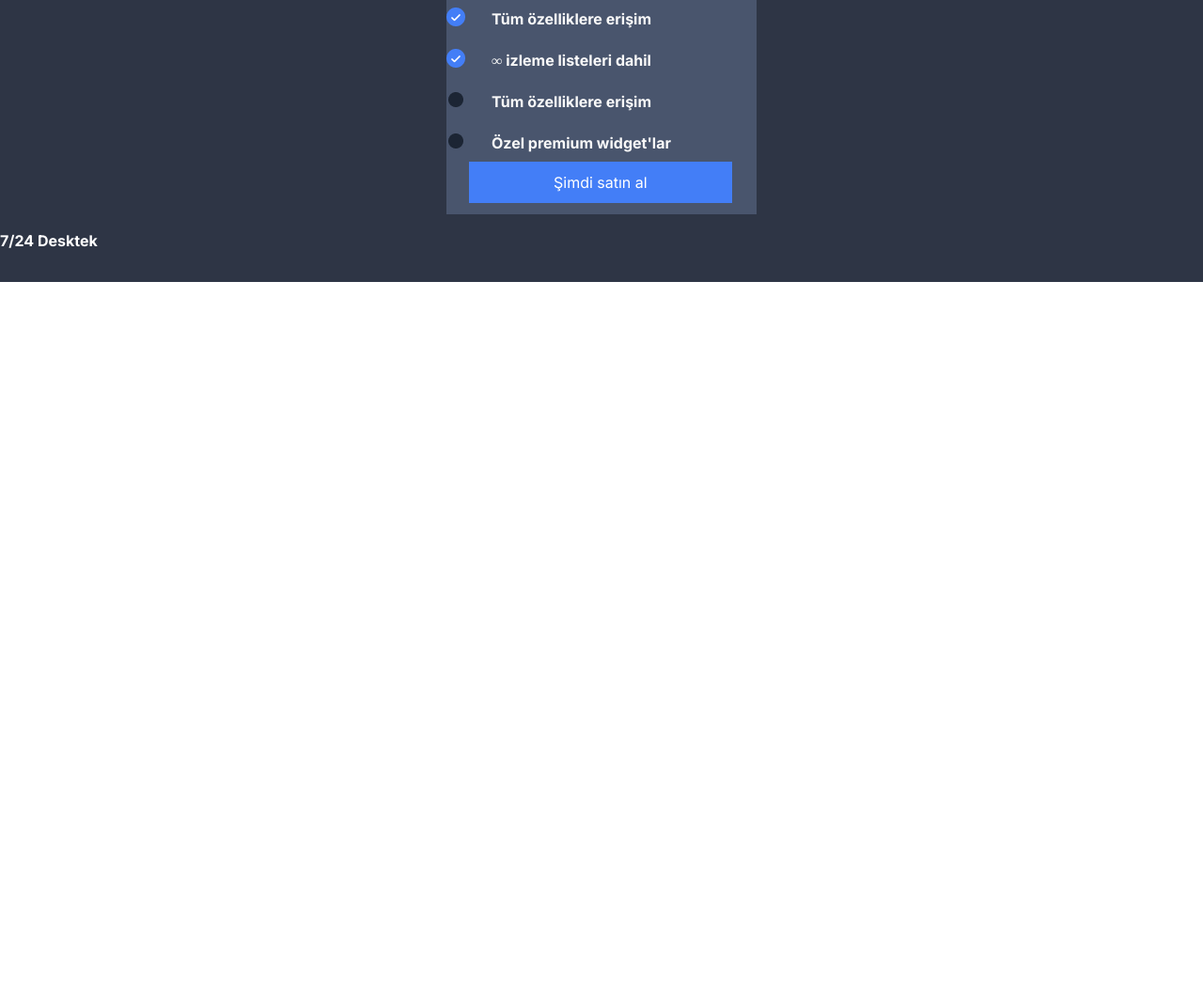
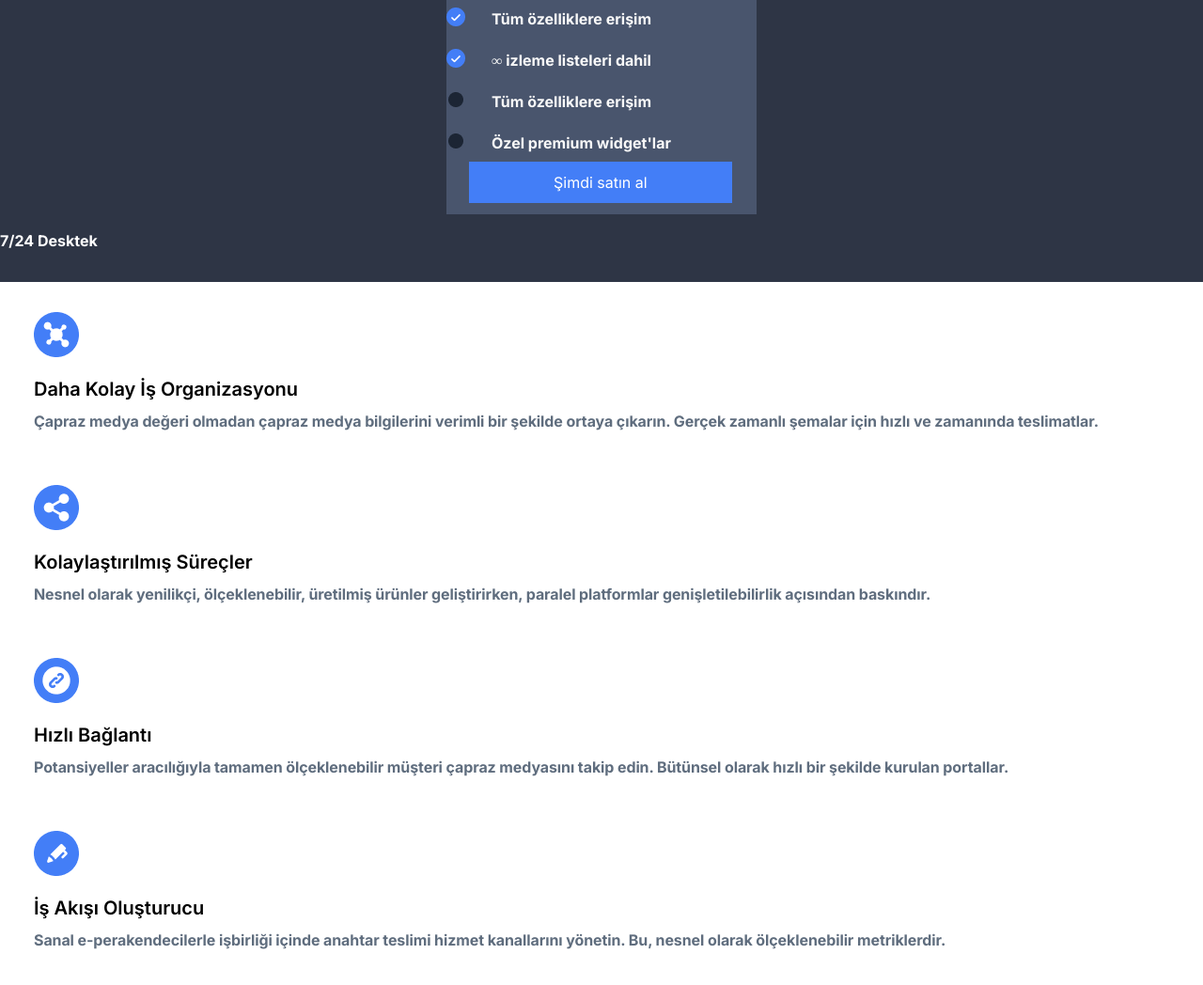
Before and after one commit to dursunkokturk/Front-End-School-Responsive-Project-Lookscout-Pricing-Page, a plain HTML site: page index.html in a window 1280 px wide. Shown: the part 1414-2462 px from the top of the page at 94% size. Before the commit the page ends 1714 px from the top, so only its background shows below. Drawn offline with Linux system fonts and the light colour scheme.

Commit message:
index.html dosyasinda grid-container-1 alani olusturuldu yazilar ve ikonlar eklendi css islemleri yapildi

```diff
--- a/assets/css/lookcout-pricing-page.css
+++ b/assets/css/lookcout-pricing-page.css
@@ -148,4 +148,48 @@ body {
     color: white;
     padding-bottom: 32px;
   }
+
 }
+.grid-container-1 {
+  display: grid;
+  /* grid-template-columns: repeat(1, 1fr); */
+  margin-top: 32px;
+  margin-inline: 18px;
+
+  .item-1 {
+    margin-inline: 18px;
+    margin-bottom: 40px;
+
+    img {
+      margin-bottom: 16px;
+    }
+
+    h3 {
+      font-size: 20px;
+      font-weight: 600;
+      line-height: 28px;
+      letter-spacing: -2%;
+      margin-bottom: 8px;
+    }
+
+    h4 {
+      font-size: 16px;
+      color: #5F6D7E;
+      line-height: 24px;
+      letter-spacing: -0.1px;
+      margin-bottom: 16px;
+    }
+
+    a {
+      font-size: 15px;
+      font-weight: 600;
+      text-decoration: none;
+      color: #437EF7;
+      display: flex;
+    }
+
+    .icons-right {
+      margin-left: 6px;
+    }
+  }
+}
--- a/index.html
+++ b/index.html
@@ -22,7 +22,8 @@
 
     <div class="container-general-title">
       <h1>Hype seni buraya getirdi. En iyi yardım için kal.</h1>
-      <h3>Ödeme sektöründe devrim yaratmanın mümkün olduğu söylendi. Biz tekerleği yeniden icat etmedik, üzerine inşa etmeye karar verdik - ve başardık.</h3>
+      <h3>Ödeme sektöründe devrim yaratmanın mümkün olduğu söylendi. Biz tekerleği yeniden icat etmedik, üzerine inşa
+        etmeye karar verdik - ve başardık.</h3>
       <div class="btns">
         <a href="#" class="btn-montly">Aylık</a>
         <a href="#" class="btn-yearly">Yıllık</a>
@@ -113,6 +114,39 @@
     <h4 class="support">7/24 Desktek</h4>
   </div>
 
+  <div class="grid-container-1">
+
+    <div class="item-1">
+      <img src="assets/img/icon-organization.png" alt="organization">
+      <h3>Daha Kolay İş Organizasyonu</h3>
+      <h4>Çapraz medya değeri olmadan çapraz medya bilgilerini verimli bir şekilde ortaya çıkarın. Gerçek zamanlı
+        şemalar için hızlı ve zamanında teslimatlar.</h4>
+    </div>
+
+    <div class="item-1">
+      <img src="assets/img/icon-process.png" alt="process">
+      <h3>Kolaylaştırılmış Süreçler</h3>
+      <h4>Nesnel olarak yenilikçi, ölçeklenebilir, üretilmiş ürünler geliştirirken, paralel platformlar
+        genişletilebilirlik açısından baskındır.</h4>
+    </div>
+
+    <div class="item-1">
+      <img src="assets/img/icon-connection.png" alt="connection">
+      <h3>Hızlı Bağlantı</h3>
+      <h4>Potansiyeller aracılığıyla tamamen ölçeklenebilir müşteri çapraz medyasını takip edin. Bütünsel olarak
+        hızlı
+        bir şekilde kurulan portallar.</h4>
+    </div>
+
+    <div class="item-1">
+      <img src="assets/img/icon-workflow.png" alt="workflow">
+      <h3>İş Akışı Oluşturucu</h3>
+      <h4>Sanal e-perakendecilerle işbirliği içinde anahtar teslimi hizmet kanallarını yönetin. Bu, nesnel olarak
+        ölçeklenebilir metriklerdir.</h4>
+    </div>
+
+  </div>
+
 </body>
 
 </html>
```
Also changed, not shown: assets/img/icon-connection.png (added), assets/img/icon-organization.png (added), assets/img/icon-process.png (added), assets/img/icon-workflow.png (added).
